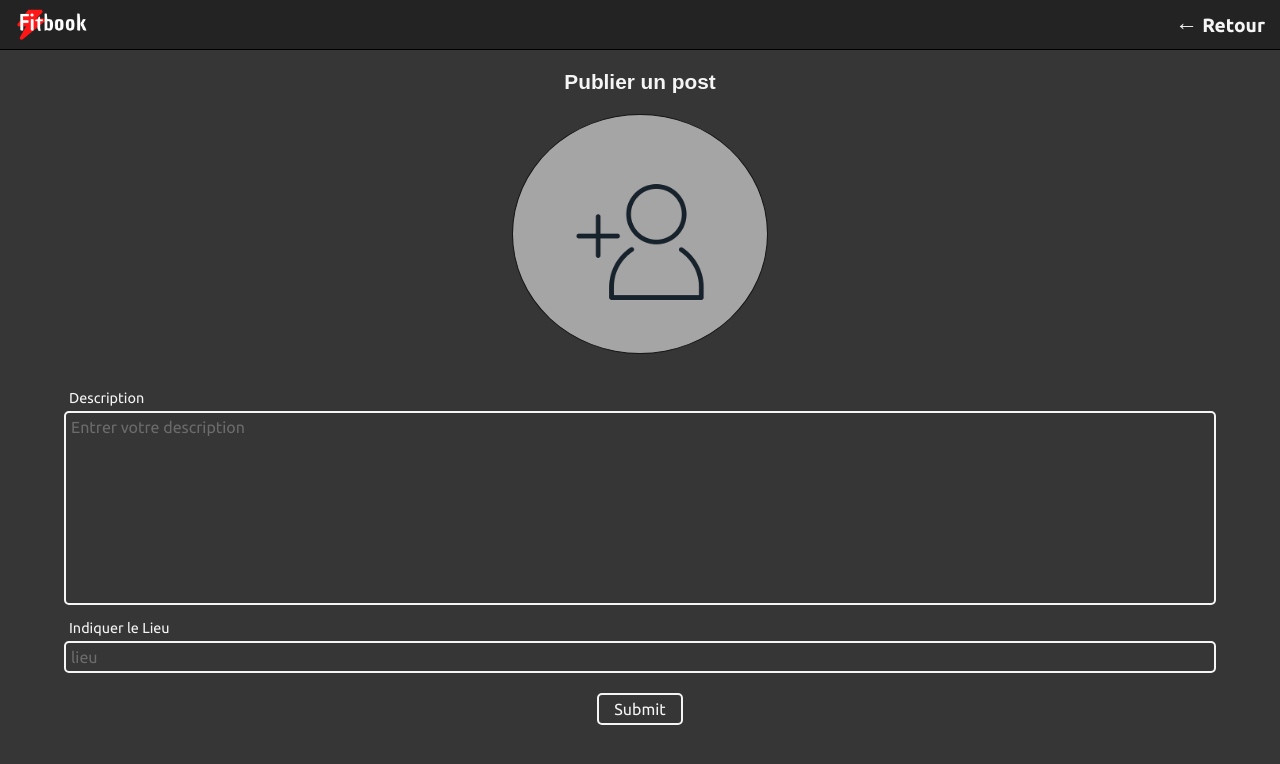
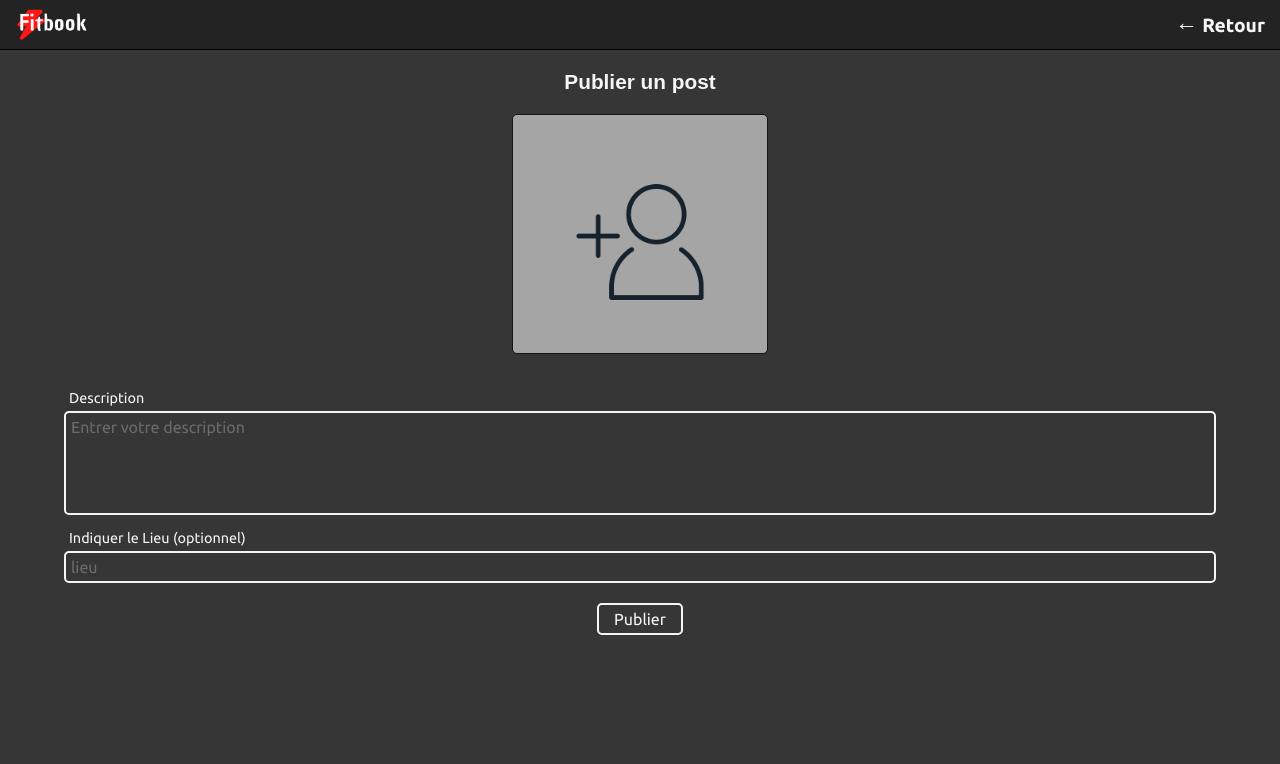
Before and after one commit to chaoukifrej/Fitbook, a Vue app: page /Ajoutpost in a window 1280 px wide. Shown: the top 764 px of the page. Built offline with nearby package versions, Linux system fonts and the light colour scheme; no server answers; a web font is replaced by a local one.

Commit message:
modif sur ajoutpost.vue

```diff
--- a/src/views/Ajoutpost.vue
+++ b/src/views/Ajoutpost.vue
@@ -2,7 +2,7 @@
   <div class="ajoutpost">
     <Header />
     <form @submit.prevent="sendPost">
-      <div class="mainContainer">
+      <div class="PublicationContainer">
         <h2>Publier un post</h2>
         <div class="ajoutphoto">
           <label for="files" style="  border-radius: 50%;"
@@ -32,16 +32,16 @@
             name="description"
             id="description"
             cols="30"
-            rows="10"
+            rows="5"
           ></textarea>
         </div>
         <div class="lieu">
-          <label for="lieu">Indiquer le Lieu</label>
+          <label for="lieu">Indiquer le Lieu (optionnel)</label>
           <input v-model="lieu" type="text" placeholder="lieu" />
         </div>
 
         <div class="containerBtn">
-          <input type="submit" @click="sendPost" />
+          <input type="submit" value="Publier" />
         </div>
       </div>
     </form>
@@ -115,7 +115,7 @@ export default {
 </script>
 
 <style lang="scss">
-.mainContainer {
+.PublicationContainer {
   h2 {
     font-size: 1.3rem;
     margin: 10px 0 10px;
@@ -137,7 +137,7 @@ export default {
   .imgUtilisateur {
     background-size: cover;
     height: 15rem;
-    border-radius: 50%;
+    border-radius: 5px;
     border: 1px solid #000000;
     opacity: 0.6;
   }
@@ -217,6 +217,11 @@ export default {
       border: 2px solid #ff1616;
       color: #ff1616;
     }
+    &:focus {
+      transform: scale(0.98);
+      border: 2px solid #ff1616;
+      color: #ff1616;
+    }
   }
 }
 </style>
```
